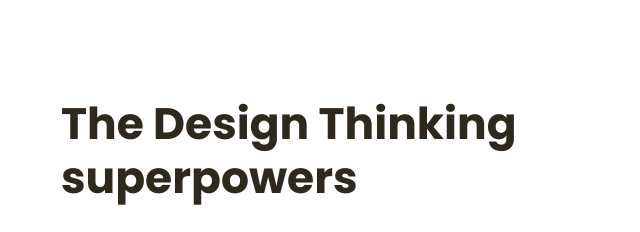
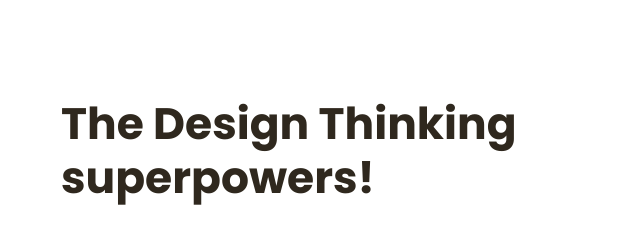
Before and after one commit to Natalie-Senyk/designthinking, a plain HTML site: page index.html in a window 1280 px wide. Shown: the part 114-346 px from the top of the page, 17-657 px from the left. Drawn offline with nearby package versions, Linux system fonts and the light colour scheme.

Commit message:
changed header

```diff
--- a/index.html
+++ b/index.html
@@ -42,7 +42,7 @@
   </header>
   <section class="top">
     <div class="container">
-      <h1 class="top__title title">The Design Thinking superpowers</h1>
+      <h1 class="top__title title">The Design Thinking superpowers!</h1>
       <p class="top__text">Tools, tutorials, design and innovation experts, all in one place! The most intuitive way to
         imagine your next user experience.
       </p>
```
